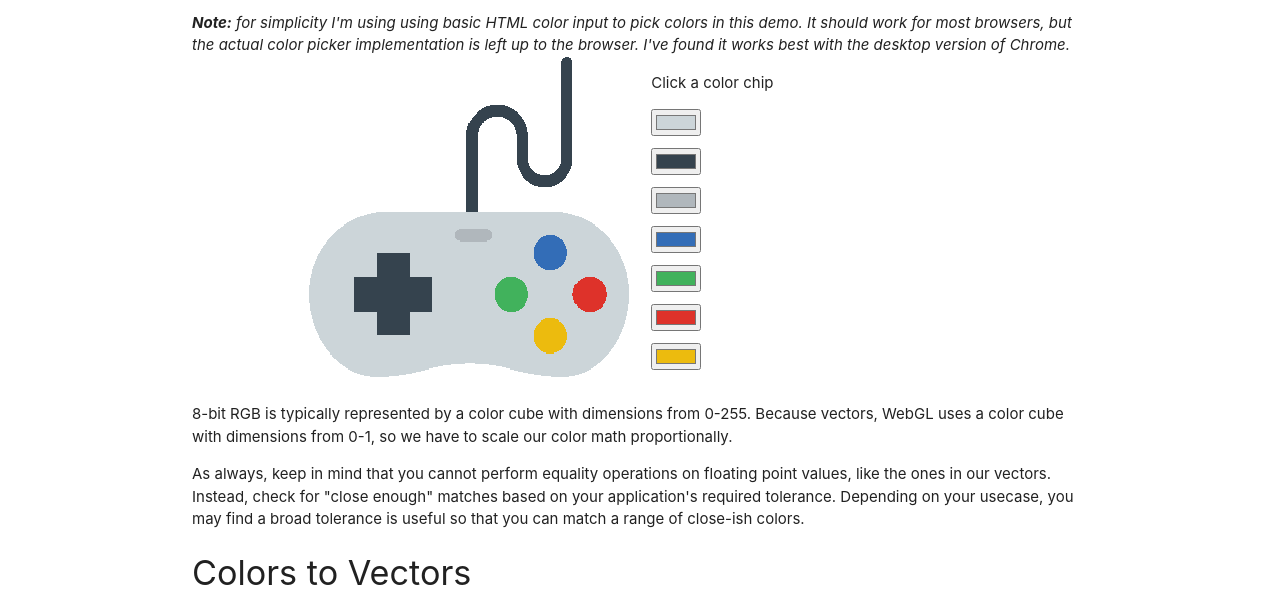
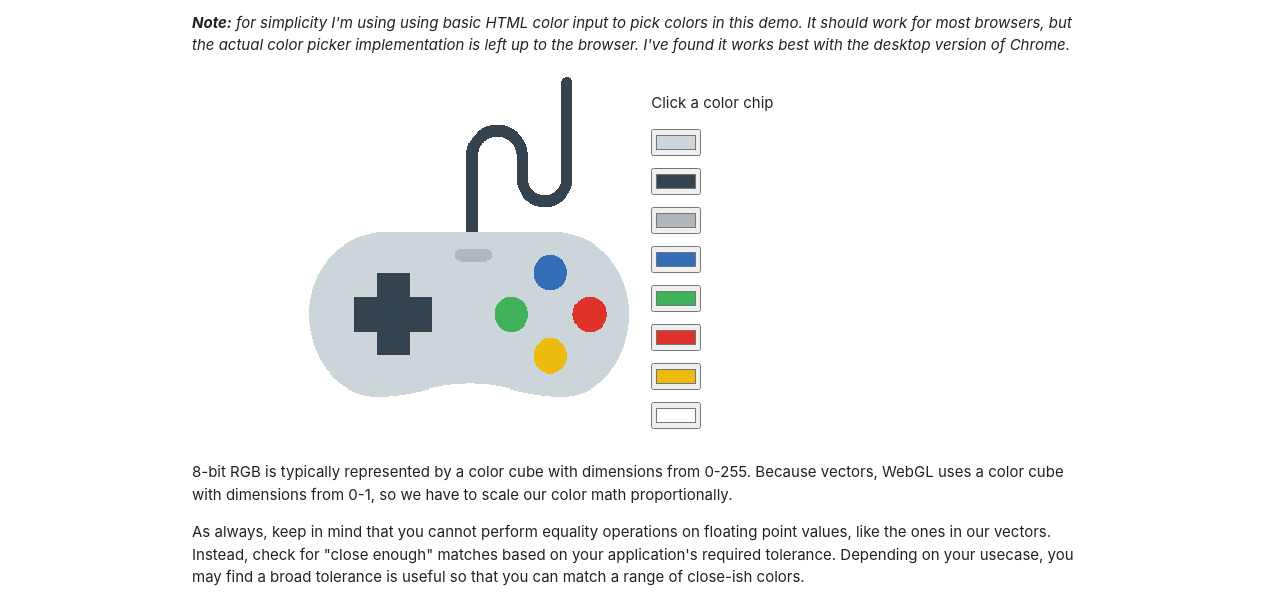
Before and after one commit to evanmcallaway/evanmcallaway.github.io, a website: page dev/webgl/color_swaps/index.html in a window 1280 px wide. Shown: the part 207-800 px from the top of the page. Drawn offline with nearby package versions, Linux system fonts and the light colour scheme.

Commit message:
Color swapper tweaks

```diff
--- a/dev/webgl/color_swaps/index.html
+++ b/dev/webgl/color_swaps/index.html
@@ -16,11 +16,6 @@
   </head>
 
   <style>
-    #color-pickers {
-      display: flex;
-      flex-direction: column;
-    }
-
     #color-pickers input {
       margin-bottom: 12px;
     }
@@ -28,7 +23,7 @@
 
   <script>
     function startCanvases() {
-      const colors = ['#CCD5D9', '#35434E', '#B0B7BC', '#336DB7', '#41B25C', '#DE322A', '#ECBB0E']
+      const colors = ['#CCD5D9', '#35434E', '#B0B7BC', '#336DB7', '#41B25C', '#DE322A', '#ECBB0E', '#FFFFFF']
       const colorPickerContainer = document.getElementById('color-pickers')
 
       colors.forEach(color => {
@@ -53,11 +48,11 @@
 
       <i><b>Note:</b> for simplicity I'm using using basic HTML color input to pick colors in this demo.  It should work for most browsers, but the actual color picker implementation is left up to the browser.  I've found it works best with the desktop version of Chrome.</i>
 
-      <div class="row">
+      <div class="row" style="margin-top: 20px">
         <div class="col s6 right-content">
           <canvas id="canvas1" width="320" height="320"></canvas>
         </div>
-        <div class="col s6 left-content" id="color-pickers">
+        <div class="col s6 left-content flex-column" id="color-pickers">
           <p>Click a color chip</p>
         </div>
       </div>
--- a/layout/layout.css
+++ b/layout/layout.css
@@ -30,6 +30,10 @@ body::after {
     text-align: right;
 }
 
+.flex-column {
+    display: flex;
+    flex-direction: column;
+}
 
 pre {
     white-space: pre-wrap;       /* css-3 */
```
Lines whose indentation alone changed are shown as unchanged.
